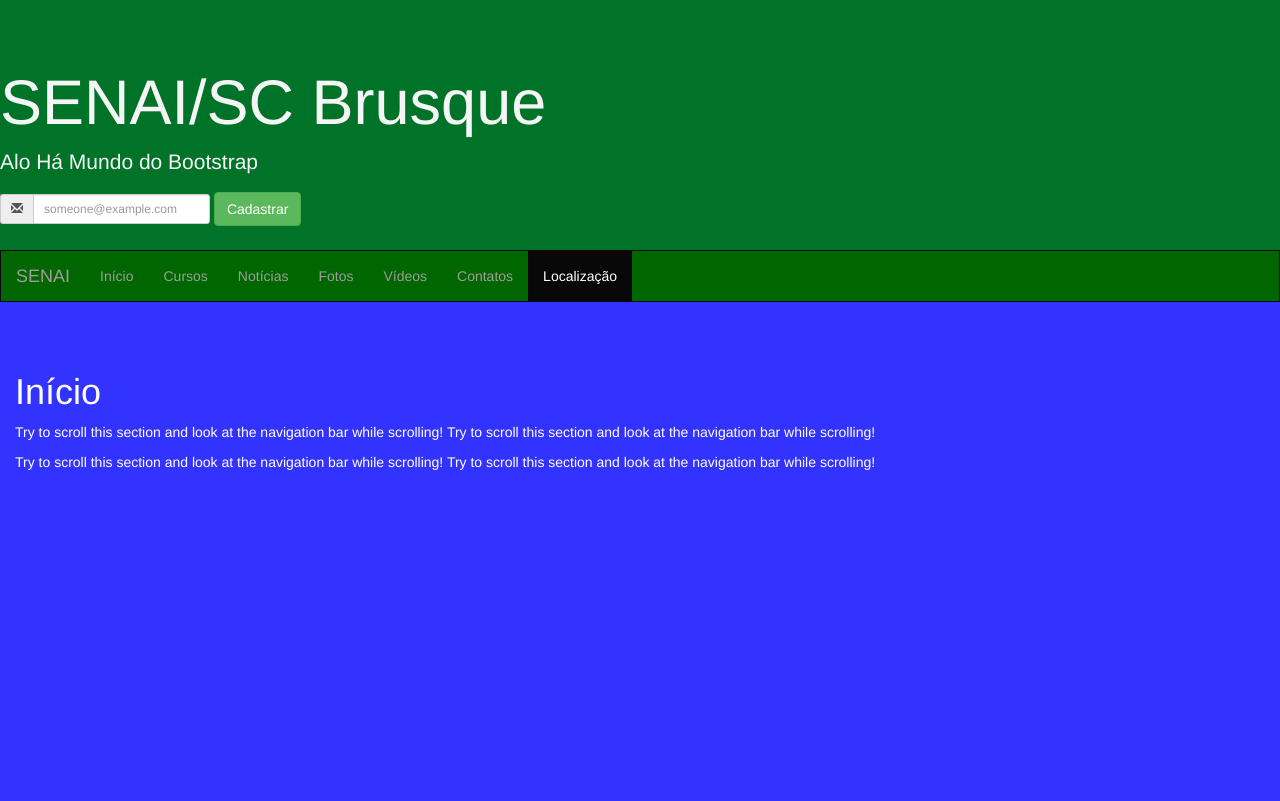
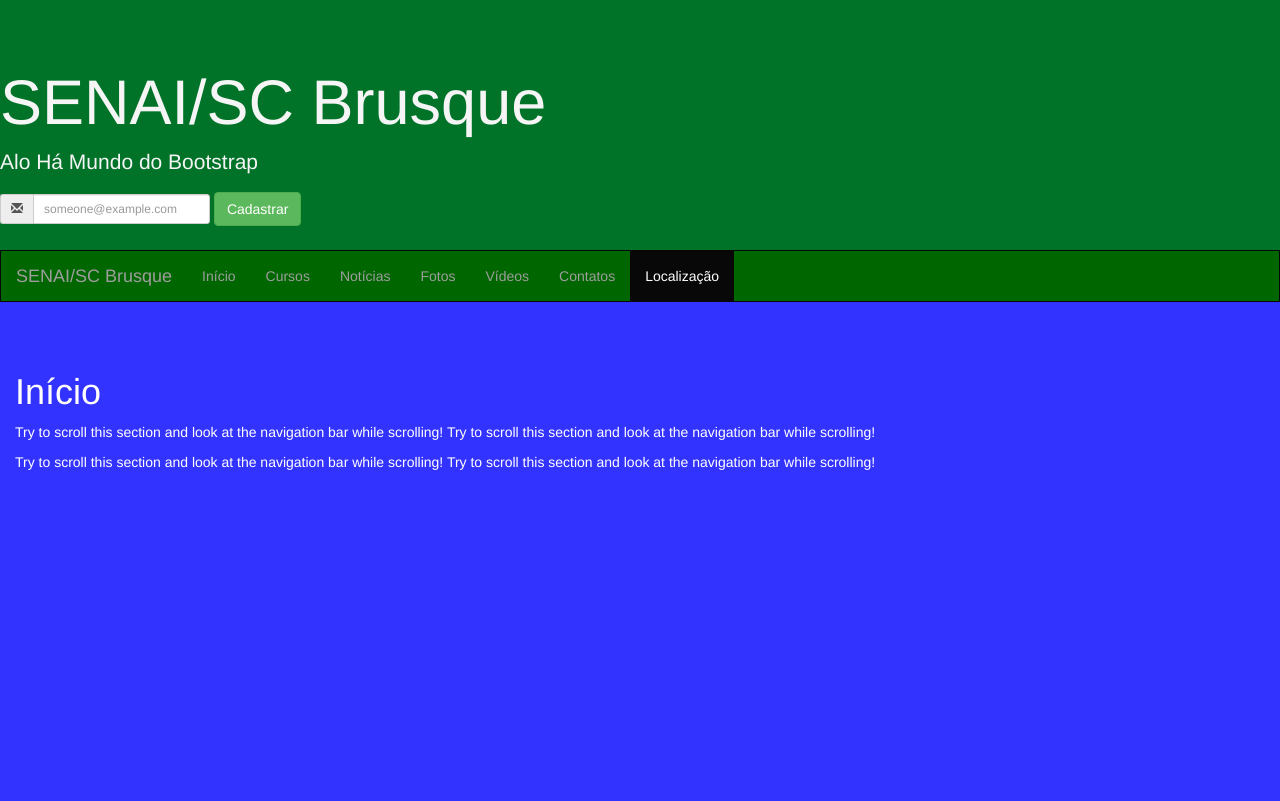
Before and after one commit to Marlisekopelketur/senaibrusque, a PHP site: page / in a window 1280 px wide. Shown: the top 801 px of the page. Run offline with PHP 8.4, Linux system fonts and the light colour scheme.

Commit message:
Closes #7

```diff
--- a/index.php
+++ b/index.php
@@ -38,7 +38,7 @@
                             <span class="icon-bar"></span>
                             <span class="icon-bar"></span>
                         </button>
-                        <a class="navbar-brand" href="#">SENAI</a>
+                        <a class="navbar-brand" href="#">SENAI/SC Brusque</a>
                     </div>
                     <div>
                         <div class="collapse navbar-collapse" id="myNavbar">
```
